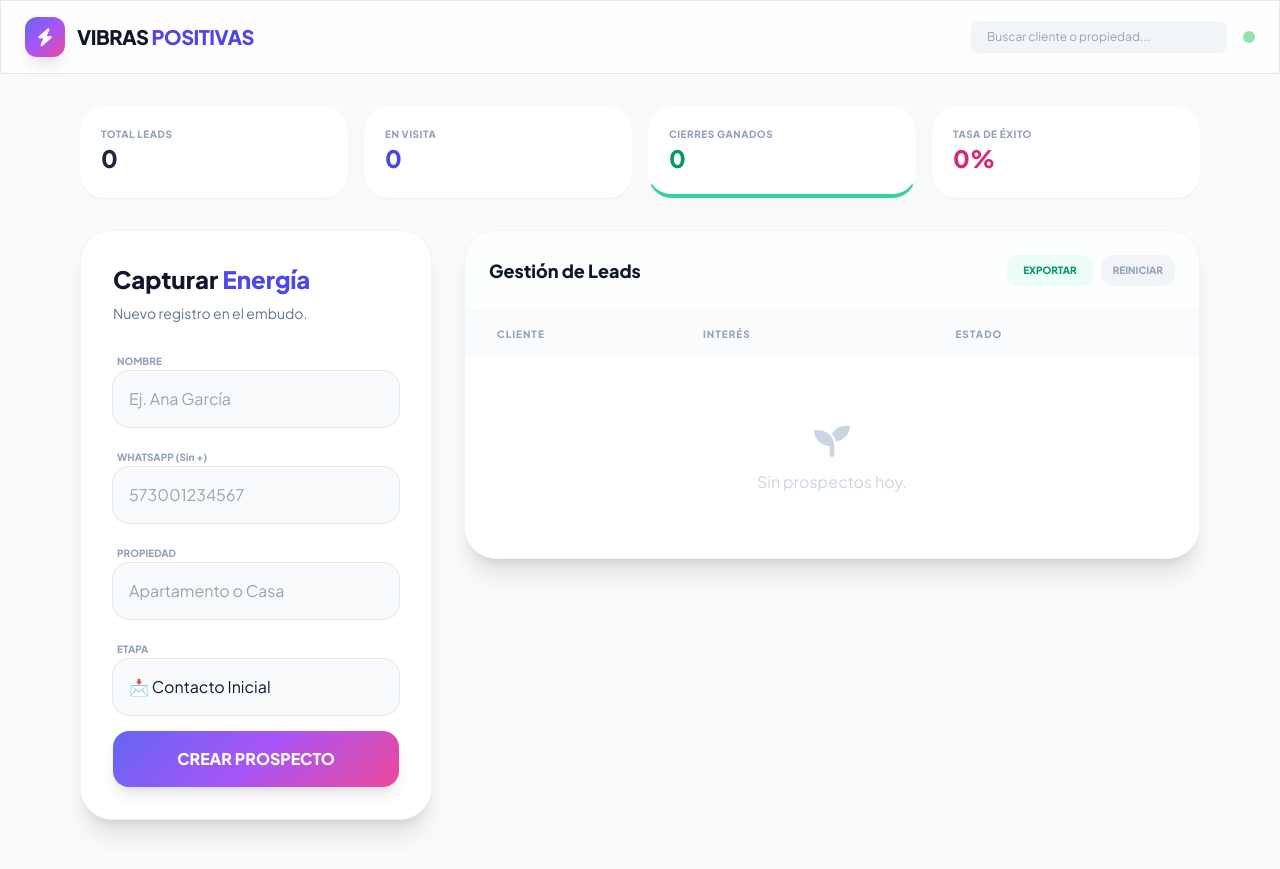
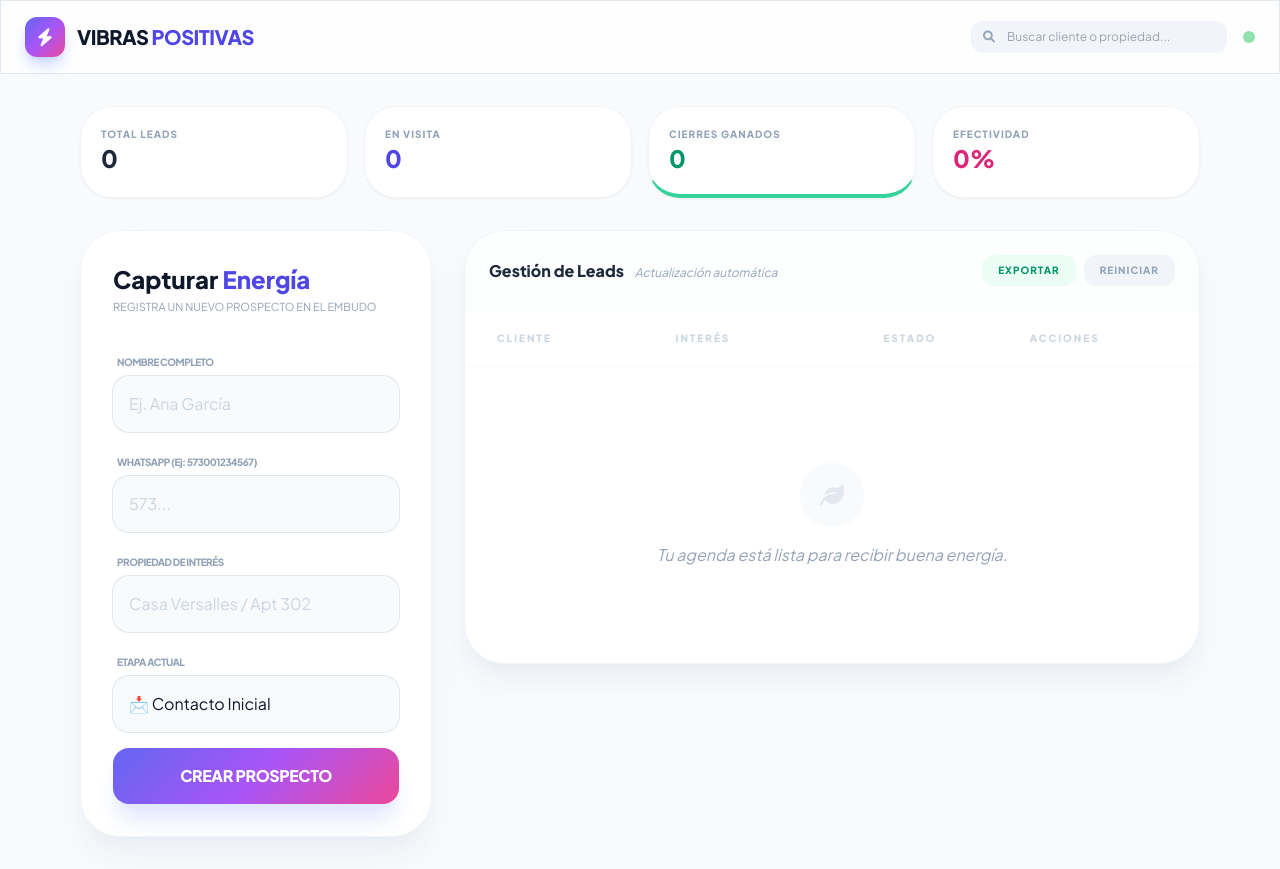
Before and after one commit to haroldco45/herramientainmobiliaria, a plain HTML site: page index.html in a window 1280 px wide. Drawn offline with nearby package versions, Linux system fonts and the light colour scheme.

Commit message:
Update index.html

```diff
--- a/index.html
+++ b/index.html
@@ -3,7 +3,7 @@
 <head>
     <meta charset="UTF-8">
     <meta name="viewport" content="width=device-width, initial-scale=1.0">
-    <title>Vibras Positivas - CRM Pro</title>
+    <title>Vibras Positivas - CRM Inmobiliario Pro</title>
     <script src="https://cdn.tailwindcss.com"></script>
     <link href="https://cdnjs.cloudflare.com/ajax/libs/font-awesome/6.0.0/css/all.min.css" rel="stylesheet">
     <script src="https://cdnjs.cloudflare.com/ajax/libs/xlsx/0.18.5/xlsx.full.min.min.js"></script>
@@ -12,8 +12,10 @@
         body { font-family: 'Plus Jakarta Sans', sans-serif; }
         .gradient-brand { background: linear-gradient(135deg, #6366f1 0%, #a855f7 50%, #ec4899 100%); }
         .glass { background: rgba(255, 255, 255, 0.8); backdrop-filter: blur(12px); border: 1px solid rgba(255,255,255,0.3); }
-        .kpi-card { transition: all 0.3s ease; border: 1px solid transparent; }
-        .kpi-card:hover { border-color: #6366f1; transform: translateY(-3px); }
+        .kpi-card { transition: all 0.3s ease; }
+        .kpi-card:hover { transform: translateY(-5px); box-shadow: 0 10px 25px -5px rgba(0, 0, 0, 0.1); }
+        /* Animación para el semáforo de atención */
+        .atencion-urgente { border-left: 4px solid #f87171 !important; background-color: #fef2f2; }
     </style>
 </head>
 <body class="bg-slate-50 min-h-screen text-slate-900">
@@ -21,14 +23,20 @@
     <nav class="sticky top-0 z-50 glass border-b border-slate-200 px-6 py-4">
         <div class="container mx-auto flex justify-between items-center">
             <div class="flex items-center space-x-3">
-                <div class="w-10 h-10 gradient-brand rounded-xl flex items-center justify-center text-white shadow-lg">
+                <div class="w-10 h-10 gradient-brand rounded-xl flex items-center justify-center text-white shadow-lg shadow-indigo-200">
                     <i class="fas fa-bolt text-lg"></i>
                 </div>
                 <h1 class="text-xl font-extrabold tracking-tight uppercase">Vibras <span class="text-indigo-600">Positivas</span></h1>
             </div>
             <div class="flex items-center space-x-4">
-                <input type="text" id="buscador" onkeyup="filtrarProspectos()" placeholder="Buscar cliente o propiedad..." class="hidden md:block bg-slate-100 border-none px-4 py-2 rounded-lg text-xs focus:ring-2 focus:ring-indigo-400 outline-none w-64">
-                <div class="w-3 h-3 bg-green-500 rounded-full animate-pulse"></div>
+                <div class="relative hidden md:block">
+                    <span class="absolute inset-y-0 left-0 flex items-center pl-3 text-slate-400">
+                        <i class="fas fa-search text-xs"></i>
+                    </span>
+                    <input type="text" id="buscador" onkeyup="filtrarProspectos()" placeholder="Buscar cliente o propiedad..."
+                        class="bg-slate-100 border-none pl-9 pr-4 py-2 rounded-xl text-xs focus:ring-2 focus:ring-indigo-400 outline-none w-64 transition-all">
+                </div>
+                <div class="w-3 h-3 bg-green-500 rounded-full animate-pulse" title="Sistema Online"></div>
             </div>
         </div>
     </nav>
@@ -36,53 +44,54 @@
     <main class="container mx-auto px-4 py-8 max-w-6xl">
 
         <div class="grid grid-cols-2 md:grid-cols-4 gap-4 mb-8">
-            <div class="bg-white p-5 rounded-3xl shadow-sm kpi-card">
-                <p class="text-[10px] font-bold text-slate-400 uppercase tracking-wider">Total Leads</p>
+            <div class="bg-white p-5 rounded-[2rem] shadow-sm kpi-card border border-slate-100">
+                <p class="text-[10px] font-bold text-slate-400 uppercase tracking-widest">Total Leads</p>
                 <h3 id="kpi-total" class="text-2xl font-extrabold text-slate-800">0</h3>
             </div>
-            <div class="bg-white p-5 rounded-3xl shadow-sm kpi-card">
-                <p class="text-[10px] font-bold text-slate-400 uppercase tracking-wider">En Visita</p>
+            <div class="bg-white p-5 rounded-[2rem] shadow-sm kpi-card border border-slate-100">
+                <p class="text-[10px] font-bold text-slate-400 uppercase tracking-widest text-indigo-500">En Visita</p>
                 <h3 id="kpi-visitas" class="text-2xl font-extrabold text-indigo-600">0</h3>
             </div>
-            <div class="bg-white p-5 rounded-3xl shadow-sm kpi-card border-b-4 border-b-emerald-400">
-                <p class="text-[10px] font-bold text-slate-400 uppercase tracking-wider">Cierres Ganados</p>
+            <div class="bg-white p-5 rounded-[2rem] shadow-sm kpi-card border-b-4 border-b-emerald-400 border border-slate-100">
+                <p class="text-[10px] font-bold text-slate-400 uppercase tracking-widest text-emerald-500">Cierres Ganados</p>
                 <h3 id="kpi-cierres" class="text-2xl font-extrabold text-emerald-600">0</h3>
             </div>
-            <div class="bg-white p-5 rounded-3xl shadow-sm kpi-card">
-                <p class="text-[10px] font-bold text-slate-400 uppercase tracking-wider">Tasa de Éxito</p>
+            <div class="bg-white p-5 rounded-[2rem] shadow-sm kpi-card border border-slate-100">
+                <p class="text-[10px] font-bold text-slate-400 uppercase tracking-widest text-pink-500">Efectividad</p>
                 <h3 id="kpi-tasa" class="text-2xl font-extrabold text-pink-600">0%</h3>
             </div>
         </div>
 
         <div class="grid lg:grid-cols-12 gap-8">
-            <aside class="lg:col-span-4 space-y-6">
-                <div class="bg-white p-8 rounded-[2rem] shadow-xl border border-slate-100">
-                    <h2 class="text-2xl font-extrabold mb-2">Capturar <span class="text-indigo-600">Energía</span></h2>
-                    <p class="text-slate-500 text-sm mb-6">Nuevo registro en el embudo.</p>
+
+            <aside class="lg:col-span-4">
+                <div class="bg-white p-8 rounded-[2.5rem] shadow-xl shadow-slate-200/50 border border-slate-100 sticky top-28">
+                    <h2 class="text-2xl font-extrabold mb-1">Capturar <span class="text-indigo-600">Energía</span></h2>
+                    <p class="text-slate-400 text-[11px] mb-8 font-medium">REGISTRA UN NUEVO PROSPECTO EN EL EMBUDO</p>
 
                     <form id="prospectoForm" class="space-y-4">
-                        <div>
-                            <label class="text-[10px] font-bold text-slate-400 ml-1">NOMBRE</label>
-                            <input type="text" id="nombre" required class="w-full bg-slate-50 p-4 rounded-2xl ring-1 ring-slate-200 focus:ring-2 focus:ring-indigo-500 outline-none transition-all" placeholder="Ej. Ana García">
+                        <div class="space-y-1">
+                            <label class="text-[10px] font-black text-slate-400 ml-1 tracking-tighter">NOMBRE COMPLETO</label>
+                            <input type="text" id="nombre" required class="w-full bg-slate-50 p-4 rounded-2xl ring-1 ring-slate-200 focus:ring-2 focus:ring-indigo-500 outline-none transition-all placeholder:text-slate-300" placeholder="Ej. Ana García">
                         </div>
-                        <div>
-                            <label class="text-[10px] font-bold text-slate-400 ml-1">WHATSAPP (Sin +)</label>
-                            <input type="number" id="telefono" required class="w-full bg-slate-50 p-4 rounded-2xl ring-1 ring-slate-200 focus:ring-2 focus:ring-indigo-500 outline-none transition-all" placeholder="573001234567">
+                        <div class="space-y-1">
+                            <label class="text-[10px] font-black text-slate-400 ml-1 tracking-tighter">WHATSAPP (Ej: 573001234567)</label>
+                            <input type="number" id="telefono" required class="w-full bg-slate-50 p-4 rounded-2xl ring-1 ring-slate-200 focus:ring-2 focus:ring-indigo-500 outline-none transition-all placeholder:text-slate-300" placeholder="573...">
                         </div>
-                        <div>
-                            <label class="text-[10px] font-bold text-slate-400 ml-1">PROPIEDAD</label>
-                            <input type="text" id="propiedad" required class="w-full bg-slate-50 p-4 rounded-2xl ring-1 ring-slate-200 focus:ring-2 focus:ring-indigo-500 outline-none transition-all" placeholder="Apartamento o Casa">
+                        <div class="space-y-1">
+                            <label class="text-[10px] font-black text-slate-400 ml-1 tracking-tighter">PROPIEDAD DE INTERÉS</label>
+                            <input type="text" id="propiedad" required class="w-full bg-slate-50 p-4 rounded-2xl ring-1 ring-slate-200 focus:ring-2 focus:ring-indigo-500 outline-none transition-all placeholder:text-slate-300" placeholder="Casa Versalles / Apt 302">
                         </div>
-                        <div>
-                            <label class="text-[10px] font-bold text-slate-400 ml-1">ETAPA</label>
-                            <select id="estado" class="w-full bg-slate-50 p-4 rounded-2xl ring-1 ring-slate-200 outline-none appearance-none">
+                        <div class="space-y-1">
+                            <label class="text-[10px] font-black text-slate-400 ml-1 tracking-tighter">ETAPA ACTUAL</label>
+                            <select id="estado" class="w-full bg-slate-50 p-4 rounded-2xl ring-1 ring-slate-200 focus:ring-2 focus:ring-indigo-500 outline-none appearance-none cursor-pointer">
                                 <option value="Contacto Inicial">📩 Contacto Inicial</option>
                                 <option value="Visita Programada">🏠 Visita Programada</option>
                                 <option value="Oferta Enviada">💰 Oferta Enviada</option>
                                 <option value="Cierre de Negocio">✨ Cierre Ganado</option>
                             </select>
                         </div>
-                        <button type="submit" class="w-full gradient-brand text-white font-bold py-4 rounded-2xl shadow-lg hover:brightness-110 active:scale-95 transition-all">
+                        <button type="submit" class="w-full gradient-brand text-white font-bold py-4 rounded-2xl shadow-xl shadow-indigo-100 hover:brightness-110 active:scale-95 transition-all mt-4 tracking-tight">
                             CREAR PROSPECTO
                         </button>
                     </form>
@@ -90,29 +99,36 @@
             </aside>
 
             <section class="lg:col-span-8">
-                <div class="bg-white rounded-[2rem] shadow-xl border border-slate-100 overflow-hidden">
+                <div class="bg-white rounded-[2.5rem] shadow-xl shadow-slate-200/50 border border-slate-100 overflow-hidden">
                     <div class="p-6 border-b border-slate-50 flex justify-between items-center bg-slate-50/30">
-                        <h3 class="text-lg font-bold">Gestión de Leads</h3>
+                        <h3 class="font-bold text-slate-800">Gestión de Leads <span class="text-xs font-normal text-slate-400 ml-2 italic">Actualización automática</span></h3>
                         <div class="flex space-x-2">
-                            <button onclick="exportarExcel()" class="bg-emerald-50 text-emerald-600 px-4 py-2 rounded-xl text-[10px] font-black hover:bg-emerald-100 transition">EXPORTAR</button>
-                            <button onclick="limpiarTodo()" class="bg-slate-100 text-slate-400 px-3 py-2 rounded-xl text-[10px] font-black hover:text-red-500 transition">REINICIAR</button>
+                            <button onclick="exportarExcel()" class="bg-emerald-50 text-emerald-600 px-4 py-2 rounded-xl text-[10px] font-black hover:bg-emerald-100 transition tracking-widest uppercase">Exportar</button>
+                            <button onclick="limpiarTodo()" class="bg-slate-100 text-slate-400 px-4 py-2 rounded-xl text-[10px] font-black hover:text-red-500 transition tracking-widest uppercase">Reiniciar</button>
                         </div>
                     </div>
 
                     <div class="overflow-x-auto">
                         <table class="w-full text-left">
-                            <thead class="bg-slate-50/50">
-                                <tr class="text-[10px] text-slate-400 uppercase tracking-widest">
-                                    <th class="px-8 py-4">Cliente</th>
-                                    <th class="px-8 py-4">Interés</th>
-                                    <th class="px-8 py-4 text-center">Estado</th>
-                                    <th class="px-8 py-4"></th>
+                            <thead>
+                                <tr class="text-[10px] text-slate-300 uppercase tracking-[0.2em] border-b border-slate-50">
+                                    <th class="px-8 py-5">Cliente</th>
+                                    <th class="px-8 py-5">Interés</th>
+                                    <th class="px-8 py-5 text-center">Estado</th>
+                                    <th class="px-8 py-5">Acciones</th>
                                 </tr>
                             </thead>
-                            <tbody id="listaProspectos" class="divide-y divide-slate-100 text-sm"></tbody>
+                            <tbody id="listaProspectos" class="divide-y divide-slate-50 text-sm">
+                                </tbody>
                         </table>
                     </div>
-                    <div id="vacio" class="hidden py-16 text-center text-slate-300"><i class="fas fa-seedling text-4xl mb-2"></i><p>Sin prospectos hoy.</p></div>
+
+                    <div id="vacio" class="hidden py-24 text-center">
+                        <div class="w-16 h-16 bg-slate-50 rounded-full flex items-center justify-center mx-auto mb-4 text-slate-200">
+                            <i class="fas fa-leaf text-2xl"></i>
+                        </div>
+                        <p class="text-slate-400 font-medium italic">Tu agenda está lista para recibir buena energía.</p>
+                    </div>
                 </div>
             </section>
         </div>
@@ -133,11 +149,14 @@
                 telefono: document.getElementById('telefono').value,
                 propiedad: document.getElementById('propiedad').value,
                 estado: document.getElementById('estado').value,
-                fecha: new Date().toLocaleDateString('es-CO')
+                fecha: new Date().toLocaleDateString('es-CO'),
+                timestamp: new Date().getTime() // Para el semáforo de seguimiento
             };
+
             let data = JSON.parse(localStorage.getItem('vp_leads')) || [];
             data.push(nuevo);
             localStorage.setItem('vp_leads', JSON.stringify(data));
+
             form.reset();
             cargarDatos();
         });
@@ -151,31 +170,51 @@
                 emptyState.classList.remove('hidden');
                 return;
             }
+
             emptyState.classList.add('hidden');
-            data.reverse().forEach(p => {
-                const badge = p.estado === 'Cierre de Negocio' ? 'bg-emerald-100 text-emerald-600' : 'bg-indigo-50 text-indigo-600';
-                // Link de WhatsApp dinámico
-                const wsLink = `https://wa.me/${p.telefono}?text=Hola%20${encodeURIComponent(p.nombre)},%20te%20saludo%20de%20Vibras%20Positivas.%20¿Cómo%20vas%20con%20el%20interés%20en%20${encodeURIComponent(p.propiedad)}?`;
+            const ahora = new Date().getTime();
+
+            // Ordenar por más reciente
+            data.sort((a, b) => b.id - a.id).forEach(p => {
+                const badgeStyle = p.estado === 'Cierre de Negocio' ? 'bg-emerald-100 text-emerald-600' :
+                                  p.estado === 'Oferta Enviada' ? 'bg-amber-100 text-amber-600' : 'bg-indigo-50 text-indigo-600';
+
+                // SEMÁFORO: Si tiene más de 2 días (172800000 ms) sin moverlo, alerta roja
+                const esAntiguo = (ahora - p.timestamp) > 172800000 && p.estado !== 'Cierre de Negocio';
+                const filaClase = esAntiguo ? 'atencion-urgente' : '';
+
+                // AUTOMATIZACIÓN WHATSAPP SEGÚN ESTADO
+                let msg = "";
+                if(p.estado === "Contacto Inicial") msg = `¡Hola ${p.nombre}! Qué buena energía. Gracias por preguntar por ${p.propiedad}. ¿Te gustaría agendar una visita?`;
+                else if(p.estado === "Visita Programada") msg = `Hola ${p.nombre}, confirmo nuestra cita para mostrarte ${p.propiedad}. ¡Nos vemos pronto!`;
+                else if(p.estado === "Oferta Enviada") msg = `Hola ${p.nombre}, ¿pudiste revisar la oferta para ${p.propiedad}? Quedo atento a tus dudas.`;
+                else msg = `¡Hola ${p.nombre}! Ha sido un placer cerrar el negocio de ${p.propiedad}. ¡Muchos éxitos!`;
+
+                const wsLink = `https://wa.me/${p.telefono}?text=${encodeURIComponent(msg)}`;
 
                 lista.innerHTML += `
-                    <tr class="hover:bg-slate-50/80 transition-all group">
-                        <td class="px-8 py-5">
+                    <tr class="hover:bg-slate-50/80 transition-all group ${filaClase}">
+                        <td class="px-8 py-6">
                             <div class="font-bold text-slate-800">${p.nombre}</div>
-                            <div class="text-[10px] text-slate-400">${p.fecha}</div>
+                            <div class="text-[10px] text-slate-400 font-medium uppercase tracking-tighter">${p.fecha}</div>
                         </td>
-                        <td class="px-8 py-5 text-slate-500 italic">
-                            <i class="fas fa-tag mr-2 text-indigo-300"></i>${p.propiedad}
+                        <td class="px-8 py-6 text-slate-500 italic font-medium">
+                            <i class="fas fa-home mr-2 text-indigo-200"></i>${p.propiedad}
                         </td>
-                        <td class="px-8 py-5 text-center">
-                            <span class="px-3 py-1 rounded-full text-[9px] font-black uppercase tracking-tighter ${badge}">${p.estado}</span>
+                        <td class="px-8 py-6 text-center">
+                            <span class="px-4 py-1.5 rounded-full text-[9px] font-black uppercase tracking-widest ${badgeStyle}">
+                                ${p.estado}
+                            </span>
                         </td>
-                        <td class="px-8 py-5 text-right space-x-3">
-                            <a href="${wsLink}" target="_blank" class="text-emerald-500 hover:text-emerald-600 text-lg transition-transform hover:scale-125 inline-block">
+                        <td class="px-8 py-6 text-right">
+                            <div class="flex items-center justify-end space-x-4">
+                                <a href="${wsLink}" target="_blank" title="Enviar Mensaje Inteligente" class="w-8 h-8 rounded-full bg-emerald-50 text-emerald-500 flex items-center justify-center hover:bg-emerald-500 hover:text-white transition-all transform hover:scale-110">
                                     <i class="fab fa-whatsapp"></i>
                                 </a>
                                 <button onclick="borrar(${p.id})" class="text-slate-200 hover:text-red-500 transition-colors">
                                     <i class="fas fa-trash-alt"></i>
                                 </button>
+                            </div>
                         </td>
                     </tr>
                 `;
@@ -197,21 +236,23 @@
         function filtrarProspectos() {
             const busqueda = document.getElementById('buscador').value.toLowerCase();
             const filas = lista.getElementsByTagName('tr');
-            for (let i = 0; i < filas.length; i++) {
-                const texto = filas[i].textContent.toLowerCase();
-                filas[i].style.display = texto.includes(busqueda) ? '' : 'none';
-            }
+            Array.from(filas).forEach(fila => {
+                const contenido = fila.textContent.toLowerCase();
+                fila.style.display = contenido.includes(busqueda) ? '' : 'none';
+            });
         }
 
         function borrar(id) {
+            if(confirm('¿Eliminar este prospecto?')) {
                 let data = JSON.parse(localStorage.getItem('vp_leads')) || [];
                 data = data.filter(p => p.id !== id);
                 localStorage.setItem('vp_leads', JSON.stringify(data));
                 cargarDatos();
             }
+        }
 
         function limpiarTodo() {
-            if(confirm('¿Reiniciar toda la agenda?')) {
+            if(confirm('¿Reiniciar toda la base de datos de Vibras Positivas?')) {
                 localStorage.removeItem('vp_leads');
                 cargarDatos();
             }
@@ -219,11 +260,11 @@
 
         function exportarExcel() {
             let data = JSON.parse(localStorage.getItem('vp_leads')) || [];
-            if(data.length === 0) return alert("Nada que exportar.");
+            if(data.length === 0) return alert("No hay datos para exportar.");
             const ws = XLSX.utils.json_to_sheet(data);
             const wb = XLSX.utils.book_new();
             XLSX.utils.book_append_sheet(wb, ws, "Leads_VP");
-            XLSX.writeFile(wb, `Vibras_Positivas_CRM.xlsx`);
+            XLSX.writeFile(wb, `Vibras_Positivas_CRM_${new Date().toLocaleDateString()}.xlsx`);
         }
     </script>
 </body>
```
Lines whose indentation alone changed are shown as unchanged.
